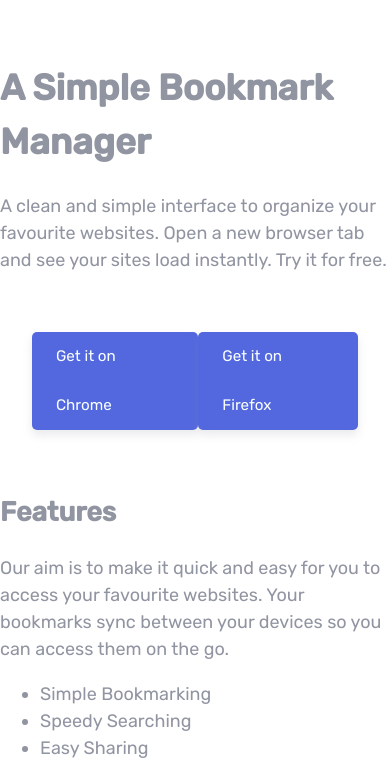
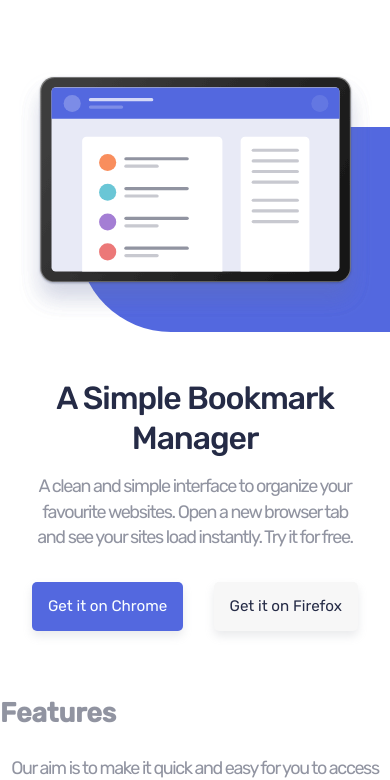
Before and after one commit to tretyakvl/landing_challenge, a website: page source/index.html in a window 390 px wide. Shown: the part 68-848 px from the top of the page. Drawn offline with nearby package versions, Linux system fonts and the light colour scheme; files that its build step writes are made by us from their sources.

Commit message:
Finishes hero mobile styles

```diff
--- a/source/index.html
+++ b/source/index.html
@@ -62,14 +62,14 @@
   <main>
     <section class="hero">
       <div class="hero__content">
-        <h1>A Simple Bookmark Manager</h1>
-        <p>
+        <h1 class="hero__header">A Simple Bookmark Manager</h1>
+        <p class="hero__text">
           A clean and simple interface to organize your favourite websites. Open a new browser tab and
           see your sites load instantly. Try it for free.
         </p>
-        <div class="header__container">
+        <div class="hero__container">
           <a href="" class="button">Get it on Chrome</a>
-          <a href="" class="button">Get it on Firefox</a>
+          <a href="" class="button button--white">Get it on Firefox</a>
         </div>
       </div>
     </section>
--- a/source/sass/_scaffolding.scss
+++ b/source/sass/_scaffolding.scss
@@ -30,3 +30,18 @@
 	width: 1px !important;
 	overflow: hidden;
 }
+
+h1 {
+  color: $dark-blue;
+  font-size: 2rem;
+  letter-spacing: -1.1px;
+  font-weight: 500;
+  text-align: center;
+  line-height: 1.25;
+}
+
+p {
+  text-align: center;
+  line-height: 1.4;
+  letter-spacing: -1.4px;
+}
--- a/source/sass/blocks/_buttons.scss
+++ b/source/sass/blocks/_buttons.scss
@@ -1,6 +1,6 @@
 .button {
   display: inline-block;
-  padding: 0 1.5rem;
+  padding: 0 1rem;
 
   color: $white;
   font-size: 0.95rem;
@@ -21,6 +21,11 @@
   background-color: $soft-red;
 }
 
+.button--white {
+  background-color: hsl(0, 0, 97%);
+  color: $dark-blue;
+}
+
 @media (min-width: 1440px) {
   .button {
     padding: 0 2.02rem;
--- a/source/sass/blocks/_header.scss
+++ b/source/sass/blocks/_header.scss
@@ -3,7 +3,7 @@
   align-items: center;
   justify-content: space-between;
 
-  max-width: 1440px;
+  max-width: 1200px;
   margin: 0 auto;
   padding: 2.5rem 2rem;
 }
@@ -119,7 +119,6 @@
 
 @media (min-width: 750px) {
   .header__container {
-    max-width: 1200px;
     padding: 2.9rem 2.8rem 2.9rem 3.2rem;
   }
 
--- /dev/null
+++ b/source/sass/blocks/_hero.scss
@@ -0,0 +1,47 @@
+.hero {
+  position: relative;
+
+  background: url(../img/illustration-hero.svg) 50% 35px/353px 248px no-repeat;
+
+  &::before {
+    content: '';
+
+    position: absolute;
+    top: 90px;
+    right: 0;
+    z-index: -1;
+
+    width: 80%;
+    height: 205px;
+
+    background-color: $soft-blue;
+    border-top-left-radius: 93px;
+    border-bottom-left-radius: 93px;
+  }
+}
+
+.hero__content {
+  max-width: 1200px;
+  margin: 0 auto;
+  padding: 20rem 2rem 2.5rem 2rem;
+}
+
+.hero__header {
+  margin-bottom: 1rem;
+}
+
+.hero__text {
+  margin-top: 0;
+  margin-bottom: 2rem;
+}
+
+.hero__container {
+  display: flex;
+  justify-content: space-between;
+}
+
+@media(min-width: 750px) {
+  .hero__content {
+    padding: 2.9rem 2.8rem 2.9rem 3.2rem;
+  }
+}
--- a/source/sass/main.scss
+++ b/source/sass/main.scss
@@ -4,3 +4,4 @@
 @import 'blocks/header';
 @import 'blocks/buttons';
 @import 'blocks/socials';
+@import 'blocks/hero';
```
